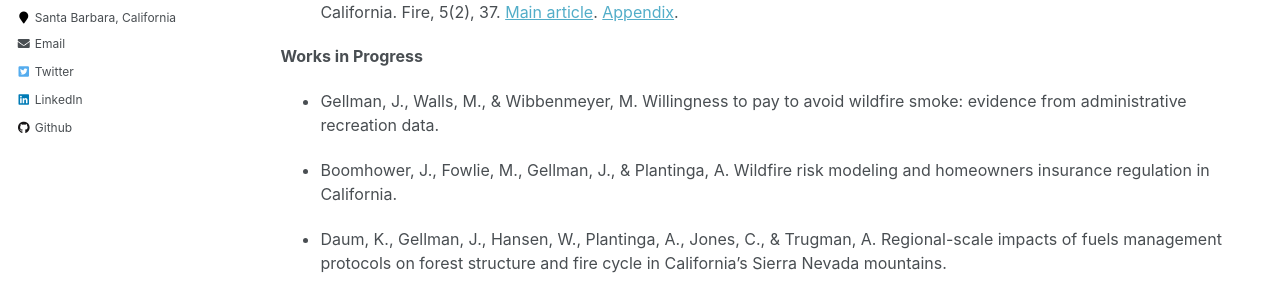
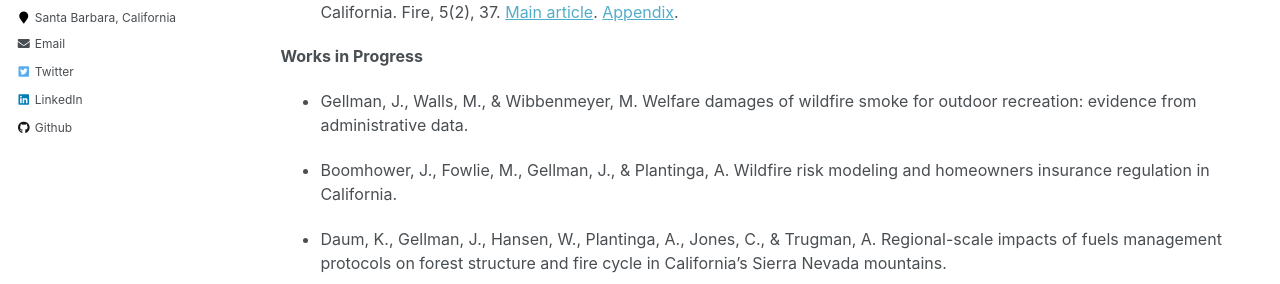
Before and after one commit to jacobgellman/jacobgellman.github.io, a Jekyll site: the page built from _pages/research.md, in a window 1280 px wide. Shown: the part 325-609 px from the top of the page. Built offline with Jekyll 4.4.1, drawn with Linux system fonts in a browser that asks for light colours.

Commit message:
CV update

```diff
--- a/_pages/research.md
+++ b/_pages/research.md
@@ -15,7 +15,7 @@ author_profile: true
 * Seto, D., Jones, C., Trugman, A., Varga, K., Plantinga, A., Carvalho, L., Thompson, C., Gellman, J., & Daum, K. (2022). Simulating potential impacts of fuel treatments on fire behavior and evacuation time of the 2018 Camp Fire in Northern California. Fire, 5(2), 37. [Main article](https://jacobgellman.github.io/files/seto_et_al_2022-fuel_treatments_camp_fire.pdf). [Appendix](https://jacobgellman.github.io/files/seto_et_al_2022-fuel_treatments_camp_fire_appendix.pdf).
 
 **Works in Progress**
-* Gellman, J., Walls, M., & Wibbenmeyer, M. Willingness to pay to avoid wildfire smoke: evidence from administrative recreation data.
+* Gellman, J., Walls, M., & Wibbenmeyer, M. Welfare damages of wildfire smoke for outdoor recreation: evidence from administrative data.
 
 * Boomhower, J., Fowlie, M., Gellman, J., & Plantinga, A. Wildfire risk modeling and homeowners insurance regulation in California.
 
```
Also changed, not shown: images/cedar_creek_fire_pierre_markuse.png (added), 2 other files.
